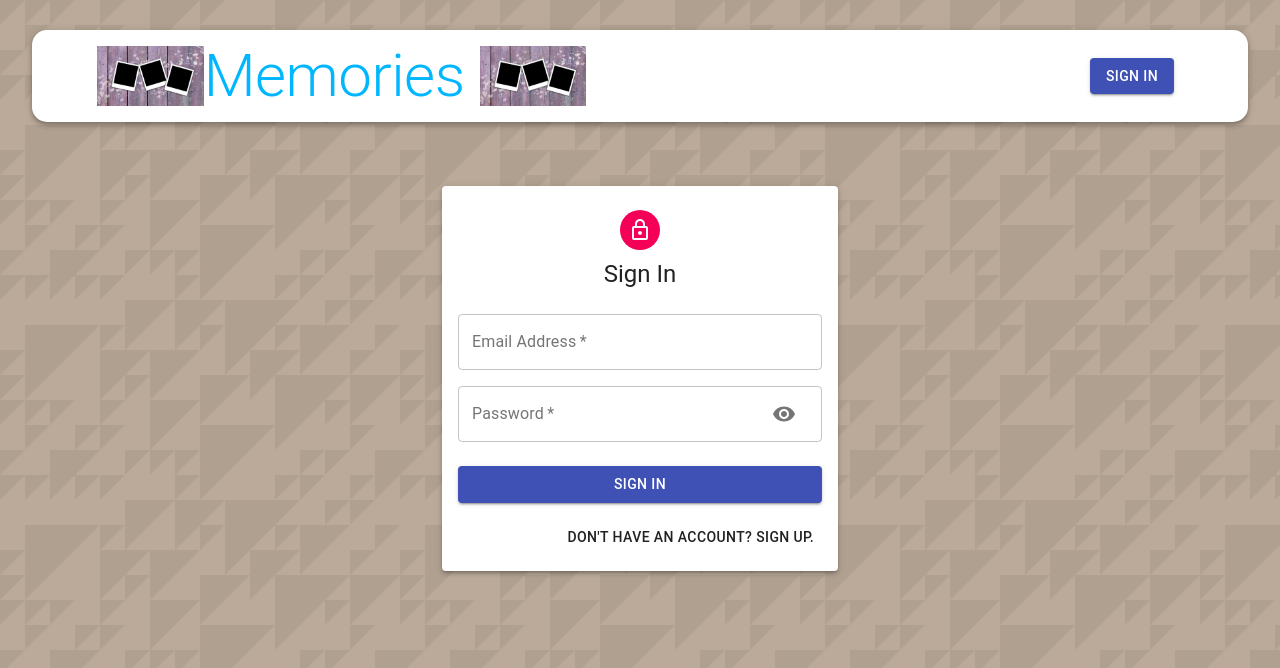
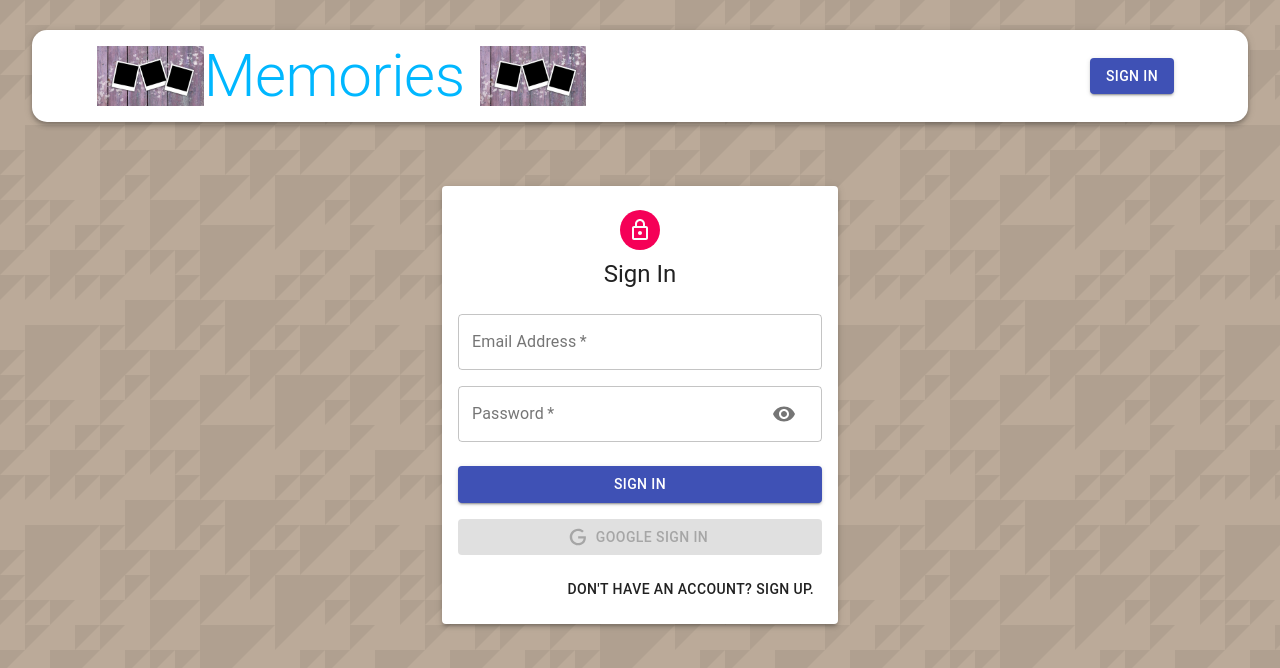
Before and after one commit to peterphenow/memory-app, a React (Create React App) app in the folder client/: page /auth in a window 1280 px wide. Shown: the top 668 px of the page. Built offline with nearby package versions, Linux system fonts and the light colour scheme.

Commit message:
login with Google is working

```diff
--- a/client/src/components/Auth/Auth.jsx
+++ b/client/src/components/Auth/Auth.jsx
@@ -1,7 +1,11 @@
 import React, { useState } from 'react';
 import { Avatar, Button, Paper, Grid, Typography, Container } from '@material-ui/core';
 import LockOutlinedIcon from '@material-ui/icons/LockOutlined';
+import { GoogleLogin } from 'react-google-login';
+import { useDispatch } from 'react-redux';
+import { useHistory } from 'react-router-dom';
 
+import Icon from './icon';
 import useStyles from './styles';
 import Input from './Input';
 
@@ -9,6 +13,8 @@
   const classes = useStyles();
   const [showPassword, setShowPassword] = useState(false);
   const [isSignup, setIsSignup] = useState(false);
+  const dispatch = useDispatch();
+  const history = useHistory();
 
   const handleShowPassword = () => setShowPassword((prevShowPassword) => !prevShowPassword);
 
@@ -17,13 +23,35 @@
   const handleChange = () => {};
 
   const switchMode = () => {
+    //will switch the state on/off, true/false
     setIsSignup((prevIsSignup) => !prevIsSignup);
     setShowPassword(false);
   };
 
+  const googleSuccess = async (res) => {
+    // console.log(res);
+    // optional chaining operator '?' will not throw an error if we don't have access to the res object
+    const result = res?.profileObj;
+    const token = res?.tokenId;
+
+    try {
+      dispatch({ type: 'AUTH', data: { result, token } });
+
+      //redirect to home page
+      history.push('/');
+    } catch (error) {
+      console.log(error);
+    }
+  };
+
+  const googleFailure = (error) => {
+    console.log('Google Sign In was unsuccessful. Try again later.');
+    console.log(error);
+  };
+
   return (
     <Container component='main' maxWidth='xs'>
-      <Paper className={classes.paper} elevation='3'>
+      <Paper className={classes.paper} elevation={3}>
         <Avatar className={classes.avatar}>
           <LockOutlinedIcon />
         </Avatar>
@@ -49,6 +77,24 @@
           <Button className={classes.submit} type='submit' fullWidth variant='contained' color='primary'>
             {isSignup ? 'Sign Up' : 'Sign In'}
           </Button>
+          <GoogleLogin
+            clientId='604052277282-4e9r8u5otouc73n1nvcnjo674hrgqrvn.apps.googleusercontent.com'
+            render={(renderProps) => (
+              <Button
+                className={classes.googleButton}
+                color='primary'
+                fullWidth
+                onClick={renderProps.onClick}
+                disabled={renderProps.disabled}
+                startIcon={<Icon />}
+                variant='contained'>
+                Google Sign In
+              </Button>
+            )}
+            onSuccess={googleSuccess}
+            onFailure={googleFailure}
+            cookiePolicy='single_host_origin'
+          />
           <Grid container justify='flex-end'>
             <Grid item>
               <Button onClick={switchMode}>{isSignup ? 'Already have an account? Sign In.' : "Don't have an account? Sign Up."}</Button>
--- a/client/src/components/Auth/Input.jsx
+++ b/client/src/components/Auth/Input.jsx
@@ -17,13 +17,15 @@
         autoFocus={props.autoFocus}
         type={props.type}
         InputProps={
-          props.name === 'password' && {
+          props.name === 'password'
+            ? {
                 endAdornment: (
                   <InputAdornment position='end'>
                     <IconButton onClick={props.handleShowPassword}>{props.type === 'password' ? <Visibility /> : <VisibilityOff />}</IconButton>
                   </InputAdornment>
                 )
               }
+            : null
         }
       />
     </Grid>
--- /dev/null
+++ b/client/src/components/Auth/icon.js
@@ -0,0 +1,12 @@
+import React from 'react';
+
+const icon = () => (
+  <svg style={{ width: '20px', height: '20px' }} viewBox='0 0 24 24'>
+    <path
+      fill='currentColor'
+      d='M21.35,11.1H12.18V13.83H18.69C18.36,17.64 15.19,19.27 12.19,19.27C8.36,19.27 5,16.25 5,12C5,7.9 8.2,4.73 12.2,4.73C15.29,4.73 17.1,6.7 17.1,6.7L19,4.72C19,4.72 16.56,2 12.1,2C6.42,2 2.03,6.8 2.03,12C2.03,17.05 6.16,22 12.25,22C17.6,22 21.5,18.33 21.5,12.91C21.5,11.76 21.35,11.1 21.35,11.1V11.1Z'
+    />
+  </svg>
+);
+
+export default icon;
--- a/client/src/components/Navbar/Navbar.jsx
+++ b/client/src/components/Navbar/Navbar.jsx
@@ -1,13 +1,33 @@
-import React from 'react';
-import { Link } from 'react-router-dom';
+import React, { useState, useEffect } from 'react';
+import { Link, useHistory, useLocation } from 'react-router-dom';
 import { AppBar, Typography, Avatar, Toolbar, Button } from '@material-ui/core';
+import { useDispatch } from 'react-redux';
+
 import useStyles from './styles';
 import memories from '../../images/memories.jpg';
 
 const Navbar = () => {
   const classes = useStyles();
+  const [user, setUser] = useState(JSON.parse(localStorage.getItem('profile')));
+  const dispatch = useDispatch();
+  const history = useHistory();
+  const location = useLocation();
 
-  const user = null;
+  const logout = () => {
+    dispatch({ type: 'LOGOUT' });
+
+    history.push('/');
+
+    setUser(null);
+  };
+
+  useEffect(() => {
+    const token = user?.token;
+
+    // JWT...
+
+    setUser(JSON.parse(localStorage.getItem('profile')));
+  }, [location]);
 
   return (
     <AppBar className={classes.appBar} position='static' color='inherit'>
@@ -29,7 +49,7 @@
             <Typography className={classes.userName} variant='h6'>
               {user.result.name}
             </Typography>
-            <Button variant='contained' className={classes.logout} color='secondary'>
+            <Button variant='contained' className={classes.logout} color='secondary' onClick={logout}>
               Logout
             </Button>
           </div>
--- a/client/src/constants/actionTypes.jsx
+++ b/client/src/constants/actionTypes.jsx
@@ -2,3 +2,6 @@
 export const DELETE = 'DELETE';
 export const FETCH_ALL = 'FETCH_ALL';
 export const CREATE = 'CREATE';
+
+export const AUTH = 'AUTH';
+export const LOGOUT = 'LOGOUT';
--- /dev/null
+++ b/client/src/reducers/auth.js
@@ -0,0 +1,21 @@
+import { AUTH, LOGOUT } from '../constants/actionTypes';
+
+const authReducer = (state = { authData: null }, action) => {
+  switch (action.type) {
+    case AUTH:
+      //   console.log('action?.data', action?.data);
+      // set login data to local storage so user can stay logged in when site is refreshed
+      localStorage.setItem('profile', JSON.stringify({ ...action?.data }));
+      return { ...state, authData: action?.data };
+
+    case LOGOUT:
+      localStorage.clear();
+
+      return { ...state, authData: null };
+
+    default:
+      return state;
+  }
+};
+
+export default authReducer;
--- a/client/src/reducers/index.js
+++ b/client/src/reducers/index.js
@@ -1,5 +1,6 @@
 import { combineReducers } from 'redux';
 
 import posts from './posts';
+import auth from './auth';
 
-export default combineReducers({ posts });
+export default combineReducers({ posts, auth });
```
Lines whose indentation alone changed are shown as unchanged.
